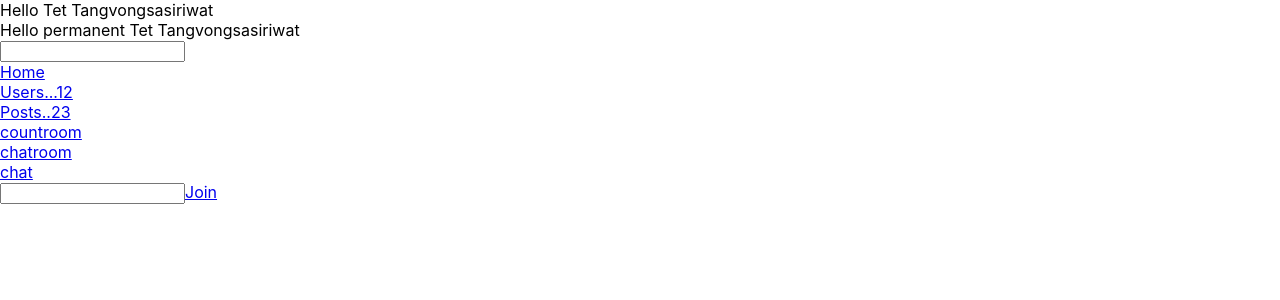
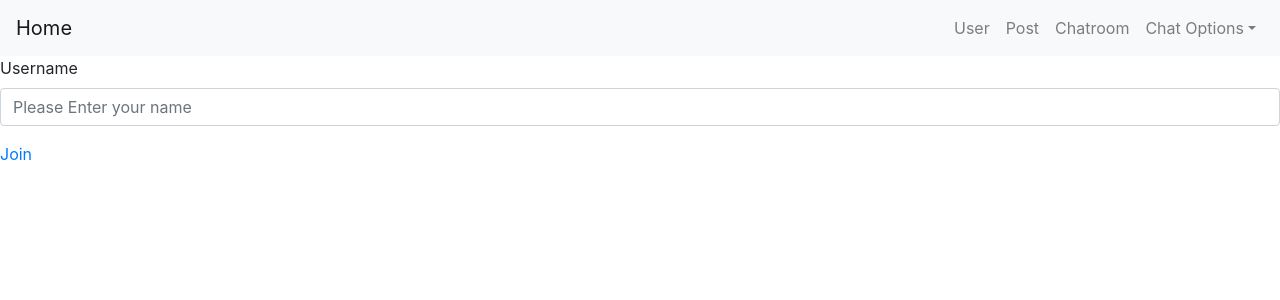
Before and after one commit to tettangv/ReactHello, a React (Create React App) app: page /chat in a window 1280 px wide. Shown: the top 300 px of the page. Built offline with nearby package versions, Linux system fonts and the light colour scheme; no server answers.

Commit message:
Chatroom

```diff
--- a/package.json
+++ b/package.json
@@ -4,10 +4,12 @@
   "private": true,
   "dependencies": {
     "axios": "^0.19.0",
-    "react": "^16.10.1",
-    "react-dom": "^16.10.1",
+    "bootstrap": "^4.3.1",
+    "react": "^16.10.2",
+    "react-dom": "^16.10.2",
     "react-router-dom": "^5.1.1",
     "react-scripts": "3.1.2",
+    "reactstrap": "^8.0.1",
     "socket.io-client": "^2.3.0"
   },
   "scripts": {
--- a/src/App.js
+++ b/src/App.js
@@ -9,6 +9,19 @@ import { Route, Link } from "react-router-dom";
 import Chatroom from "./chat/Chatroom";
 import ChatroomCount from "./chat/ChatroomCount";
 import ChatForm from "./chat/ChatForm";
+import {
+  Collapse,
+  Navbar,
+  NavbarToggler,
+  NavbarBrand,
+  Nav,
+  NavItem,
+  NavLink,
+  UncontrolledDropdown,
+  DropdownToggle,
+  DropdownMenu,
+  DropdownItem
+} from "reactstrap";
 
 class App extends Component {
   state = {
@@ -23,11 +36,42 @@ class App extends Component {
     const { name } = this.state;
     return (
       <div>
-        <div>Hello {name}</div>
+        <Navbar color="light" light expand="md">
+          <NavbarBrand href="/">Home</NavbarBrand>
+          <NavbarToggler onClick={this.toggle} />
+          <Collapse isOpen={this.state.isOpen} navbar>
+            <Nav className="ml-auto" navbar>
+              <NavItem>
+                <NavLink href="/users">User</NavLink>
+              </NavItem>
+              <NavItem>
+                <NavLink href="/postss">Post</NavLink>
+              </NavItem>
+              <NavItem>
+                <NavLink href="/chat">Chatroom</NavLink>
+              </NavItem>
+              <UncontrolledDropdown nav inNavbar>
+                <DropdownToggle nav caret>
+                  Chat Options
+                </DropdownToggle>
+                <DropdownMenu right>
+                  <DropdownItem tag={Link} to="/countcount">
+                    countroom
+                  </DropdownItem>
+                  <DropdownItem tag={Link} to="/chatroom">
+                    Chatroom-1
+                  </DropdownItem>
+                </DropdownMenu>
+              </UncontrolledDropdown>
+            </Nav>
+          </Collapse>
+        </Navbar>
+
+        {/* <div>Hello {name}</div>
         <div>
           <Names name={name} onNameChanges={this.onNameChanges} />
-        </div>
-        <div>
+        </div> */}
+        {/* <div>
           <Link to="/">Home</Link>
         </div>
         <div>
@@ -44,7 +88,7 @@ class App extends Component {
         </div>
         <div>
           <Link to="/chat">chat</Link>
-        </div>
+        </div> */}
         <Route path="/users" component={Users}></Route>
         <Route path="/postss" component={Postss}></Route>
         <Route path="/chatroom" component={Chatroom}></Route>
--- a/src/chat/ChatForm.js
+++ b/src/chat/ChatForm.js
@@ -1,5 +1,6 @@
 import React, { Component } from "react";
 import { Route, Link } from "react-router-dom";
+import { Button, Form, FormGroup, Label, Input, FormText } from "reactstrap";
 
 class ChatForm extends Component {
   state = {
@@ -11,11 +12,21 @@ class ChatForm extends Component {
   render() {
     const { name } = this.state;
     return (
-      <div>
-        <input type="text" value={name} onChange={this.onChange} />
+      <Form>
+        <FormGroup>
+          <Label for="username">Username</Label>
+          <Input
+            type="text"
+            name="username"
+            id="username"
+            placeholder="Please Enter your name"
+            value={name}
+            onChange={this.onChange}
+          />
+        </FormGroup>
+
         <Link to={{ pathname: "/chatroom", name: name }}>Join</Link>
-        {/* <Route path="/chatroom" component={ChatForm}></Route> */}
-      </div>
+      </Form>
     );
   }
 }
--- a/src/chat/Chatroom.js
+++ b/src/chat/Chatroom.js
@@ -3,10 +3,13 @@ import socketIOClient from "socket.io-client";
 import MessageList from "./MessageList";
 import MessageForm from "./MessageForm";
 import { Redirect } from "react-router-dom";
+import { Socket } from "net";
+import { thisExpression } from "@babel/types";
 // import Message from "./Message";
 
 class Chatroom extends Component {
   state = {
+    socket: null,
     messages: [
       { text: "Hi", member: "FutureSkill" },
       { text: "Hi", member: "Mark" },
@@ -15,7 +18,29 @@ class Chatroom extends Component {
     ]
   };
 
+  // constructor() {
+  //   super();
+  //   const socket = socketIOClient("http://localhost:8080");
+  //   this.setState({ socket: socket });
+  // }
+
+  componentDidMount() {
+    if (this.state.socket == null) {
+      const socket = socketIOClient("http://localhost:8080");
+      socket.on("message", message => {
+        this.addMessage(message);
+      });
+      this.setState({ socket: socket });
+    }
+  }
+
   onMessageSend = message => {
+    this.addMessage(message);
+    // const { socket } = this.state;
+    this.state.socket.emit("emit", { ...message });
+  };
+
+  addMessage = message => {
     this.setState({ messages: [...this.state.messages, { ...message }] });
   };
 
--- a/src/chat/MessageForm.js
+++ b/src/chat/MessageForm.js
@@ -11,6 +11,7 @@ class MessageForm extends Component {
       text: this.state.text,
       member: this.props.currentMember
     });
+    this.setState({ text: "" });
   };
 
   onChange = e => {
--- a/src/index.js
+++ b/src/index.js
@@ -4,6 +4,7 @@ import "./index.css";
 import App from "./App";
 import * as serviceWorker from "./serviceWorker";
 import { BrowserRouter } from "react-router-dom";
+import "bootstrap/dist/css/bootstrap.min.css";
 
 ReactDOM.render(
   <BrowserRouter>
```
Also changed, not shown: 1 other file (tests, documents, lock files or other folders).
